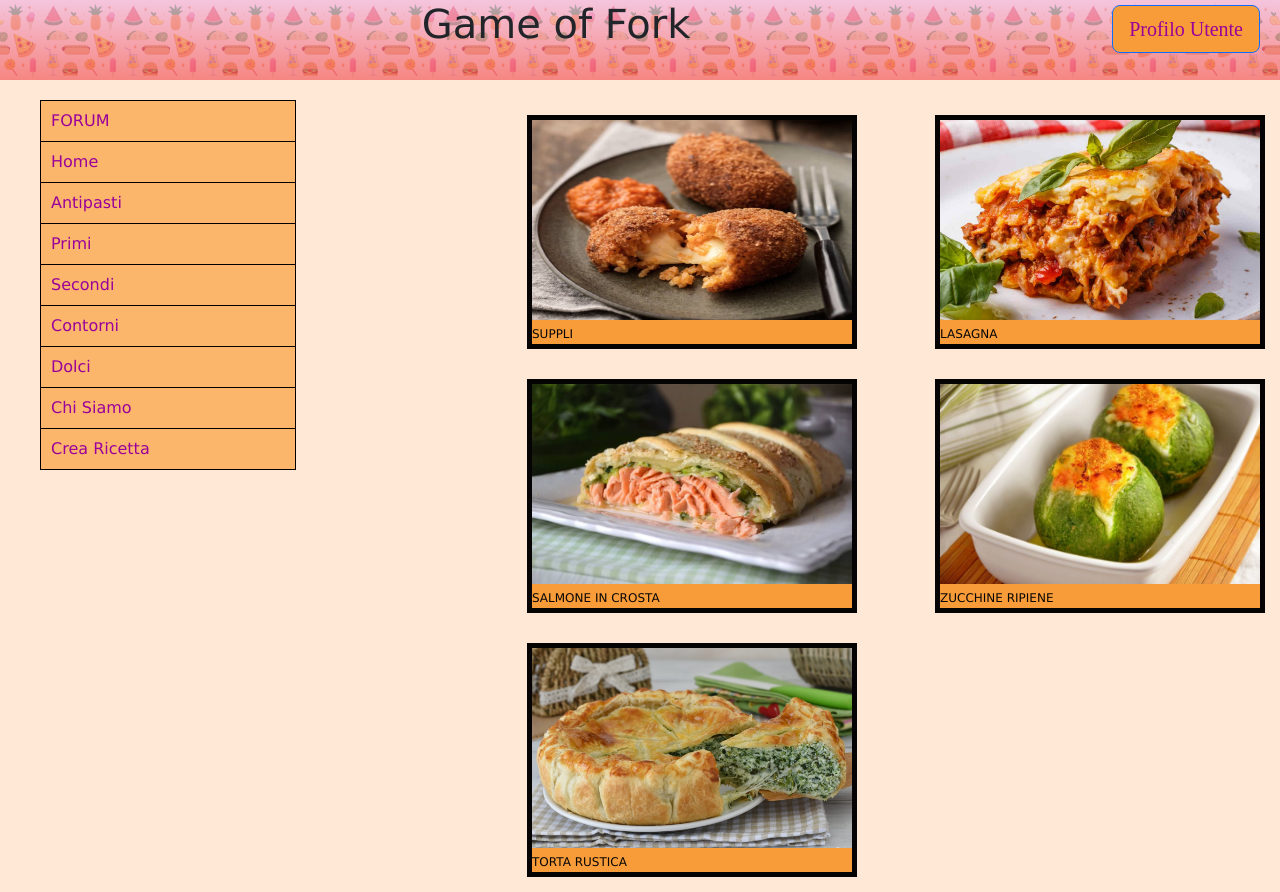
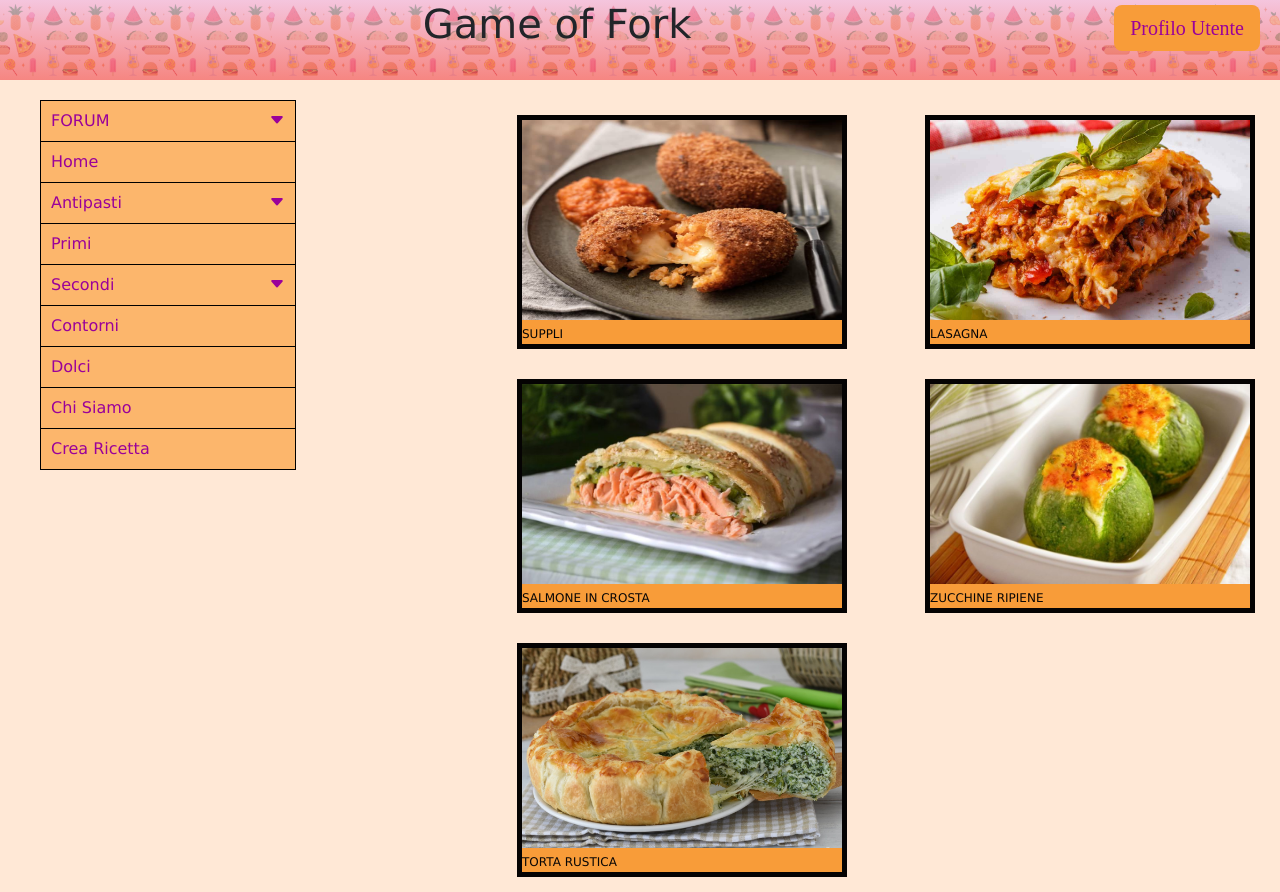
Before and after one commit to cooking-forum/cooking, a PHP site: page / in a window 1280 px wide. Run offline with PHP 8.4, Linux system fonts and the light colour scheme; some libraries are stand-ins or nearby versions.

Commit message:
Add files via upload

```diff
--- a/home/index.html
+++ b/home/index.html
@@ -5,11 +5,12 @@
     <meta name="viewport" content="width=device-width, initial-scale=1.0">
     <link rel="stylesheet" href="../bootstrap/css/bootstrap.css" />
     <link rel="stylesheet" href="style.css" />
+    <link rel="stylesheet" href="https://cdn.jsdelivr.net/npm/bootstrap-icons@1.8.1/font/bootstrap-icons.css">
     <title>Forum Cucina</title>
 </head>
 <body >
     <div class="header">
-        <a class="btn btn-primary btn-lg" href="profiloutente/index.html" role="button">
+        <a class="btn btn-primary btn-lg" href="../profilo/index.html" role="button">
             Profilo Utente
         </a>
         <h1> Game of Fork </h1>
@@ -19,21 +20,21 @@
     <div class="sinistra" style="float: left; text-align: justify; width:20%;">
         <nav>
             <ul>
-                <li><a href="#"> FORUM </a>
+                <li><a href="#"> FORUM <i class="bi bi-caret-down-fill" style="float:right"> </i></a>
                     <ul>
                         <li><a href="#"> Partecipa ad una conversazione</a></li>
                         <li><a href="#"> Inizia una chat </a></li>
                     </ul>
                 </li>
                 <li><a href="#"> Home </a></li>
-                <li><a href="#"> Antipasti</a>
+                <li><a href="#"> Antipasti <i class="bi bi-caret-down-fill" style="float:right"> </i></a>
                     <ul>
                         <li><a href="#">Freddi</a></li>
                         <li><a href="#"> Caldi </a></li>
                     </ul>
                 </li>
                 <li><a href="#"> Primi </a></li>
-                <li><a href="#"> Secondi </a>
+                <li><a href="#"> Secondi <i class="bi bi-caret-down-fill" style="float:right"> </i></a>
                     <ul>
                     <li><a href="#">Freddi</a></li>
                     <li><a href="#"> Caldi </a></li>
@@ -51,7 +52,7 @@
        <ul id="griglia">
 
            <li ><a href="#"><img class="imgw200" src="immagini/suppli.jpg" > <br>SUPPLI </a></li>
-           <li> <a href="#"> <img  class="imgw200" src="immagini/Lasagna.jpg" ><br>  LASAGNA </a></li>
+           <li> <a href="../ricetta/index.html"> <img  class="imgw200" src="immagini/Lasagna.jpg" ><br>  LASAGNA </a></li>
            <li> <a href="#"> <img class="imgw200" src="immagini/salmone-in-crosta.jpg" ><br> SALMONE IN CROSTA </a></li>
            <li> <a href="#"> <img class="imgw200" src="immagini/Zucchine-ripiene.jpg" ><br>  ZUCCHINE RIPIENE</a></li>
            <li> <a href="#"> <img class="imgw200" src="immagini/torta-ricotta-e-spinaci.jpg"><br>  TORTA RUSTICA </a></li>
--- a/home/style.css
+++ b/home/style.css
@@ -3,8 +3,11 @@ body {
   height: 100%;
   background-image: url(immagini/sfondochiaro.jpg);
 }
+
+
+/*titolo*/
 .header{
-    font-family:'Times New Roman', Times, serif;
+    font-family:Verdana, Geneva, Tahoma, sans-serif;
     height:80px;
 	width:100%;
 	z-index:2;
@@ -23,6 +26,7 @@ body {
     margin-right: 20px;
     color:rgb(154, 1, 154);
     font-family:'Times New Roman', Times, serif;
+    border: 0;
 
 }
 .btn:hover{
@@ -34,6 +38,9 @@ h1{
     font-family:Verdana, Geneva, Tahoma, sans-serif;
 
 }
+
+
+
 
 .sinistra{
     margin-top:100px;
@@ -56,12 +63,13 @@ h1{
 
 #container{
     display:grid;
-    grid-template: 1fr 1fr 1fr;
+    grid-template: 1fr 1fr;
     grid-auto-flow: column;
     text-align: center;
     padding: 0;
     margin: 0 auto;
     margin-top:100px;
+    margin-right:10px;
 }
 
 #griglia li a{
@@ -85,7 +93,7 @@ h1{
 }
 
 
-
+/*sinistra*/
 
 nav{
     font-family:Verdana, Geneva, Tahoma, sans-serif;
@@ -113,15 +121,13 @@ nav ul{
 }
 
 nav ul ul{
-    display: none;
+     display: none;
      width: 100%;
      border-top: solid 1.5px black;
 
 }
 
 nav ul li{
-
-
     overflow:auto;
     border-bottom: solid 1.5px black;
 
@@ -136,6 +142,7 @@ nav ul li:hover ul{
 nav li a:hover{
     background-color:rgb(253, 86, 30);
     color:black;
+
 
 }
 nav ul li li{
```
